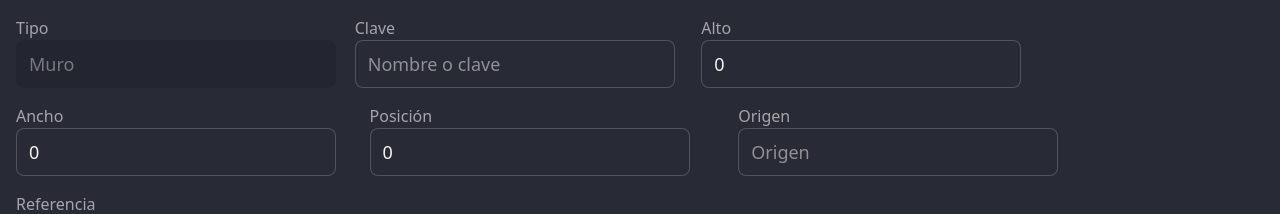
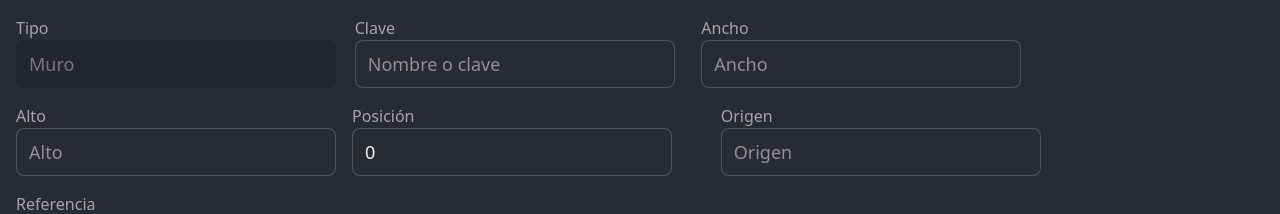
Before and after one commit to moisesescarcega/svnombres, a SvelteKit app: page / in a window 1280 px wide. Shown: the top 214 px of the page. Built offline with nearby package versions, Linux system fonts and the light colour scheme; no server answers.

Commit message:
filtros pulidos

```diff
--- a/src/routes/+page.svelte
+++ b/src/routes/+page.svelte
@@ -20,8 +20,8 @@
   let categorias = ['Muro', 'Puerta', 'Ventana', 'Louver'];
 
   let inputNombre = $state('');
-  let inputAncho = $state(0);
-  let inputAlto = $state(0);
+  let inputAncho = $state('');
+  let inputAlto = $state('');
   let inputPosicion = $state(0);
   let inputOrigen = $state('');
   let inputReferencia = $state('');
@@ -33,12 +33,16 @@
     familias.filter((familia) => {
       const tipoMatch = familia.tipo === estadoFamilia;
       const nombreMatch = inputNombre ? familia.nombre.toLowerCase().includes(inputNombre.toLowerCase()) : true;
-      return tipoMatch && nombreMatch;
+      const anchoFilterActive = String(inputAncho) !== '';
+      const altoFilterActive = String(inputAlto) !== '';
+      const anchoMatch = anchoFilterActive ? formatNumber(familia.ancho) === formatNumber(inputAncho) : true;
+      const altoMatch = altoFilterActive ? formatNumber(familia.alto) === formatNumber(inputAlto) : true;
+      return tipoMatch && nombreMatch && anchoMatch && altoMatch;
     })
   );
 
   let isCrearButtonDisabled = $derived(
-    !inputNombre || !inputAncho || !inputAlto || !inputOrigen
+    !inputNombre || String(inputAncho) === '' || String(inputAlto) === '' || !inputOrigen
   );
 
   async function createFamilia() {
@@ -69,9 +73,9 @@
         const createdFamilia = await response.json();
         familias.push(createdFamilia.data);
         // Reset input fields
-        inputNombre = '';
-        inputAncho = 0;
-        inputAlto = 0;
+  inputNombre = '';
+  inputAncho = '';
+  inputAlto = '';
         inputPosicion = 0;
         inputOrigen = '';
         inputReferencia = '';
@@ -109,11 +113,12 @@
   });
 
   function formatNumber(num: number | string) {
+    if (num === null || num === undefined || String(num).trim() === '') return '';
     const number = typeof num === 'string' ? parseFloat(num) : num;
-    if (isNaN(number)) {
+    if (!isFinite(number) || isNaN(number)) {
       return '';
     }
-    if (number % 1 === 0) {
+    if (Math.abs(number % 1) < Number.EPSILON) {
       return number.toFixed(0);
     } else {
       return number.toFixed(1);
@@ -194,12 +199,12 @@
       <input id="inputNombre" type="text" placeholder="Nombre o clave" bind:value={inputNombre} class="input input-bordered input-lg w-full max-w-xs" />
       </div>
       <div class="form-control">
+        <label class="label" for="inputAncho">Ancho</label>
+        <input id="inputAncho" type="number" placeholder="Ancho" bind:value={inputAncho} class="input input-bordered input-lg w-full max-w-xs" />
+      </div>
+      <div class="form-control">
       <label class="label" for="inputAlto">Alto</label>
       <input id="inputAlto" type="number" placeholder="Alto" bind:value={inputAlto} class="input input-bordered input-lg w-full max-w-xs" />
-      </div>
-      <div class="form-control">
-      <label class="label" for="inputAncho">Ancho</label>
-      <input id="inputAncho" type="number" placeholder="Ancho" bind:value={inputAncho} class="input input-bordered input-lg w-full max-w-xs" />
       </div>
       <div class="form-control">
       <label class="label" for="inputPosicion">Posición</label>
```
